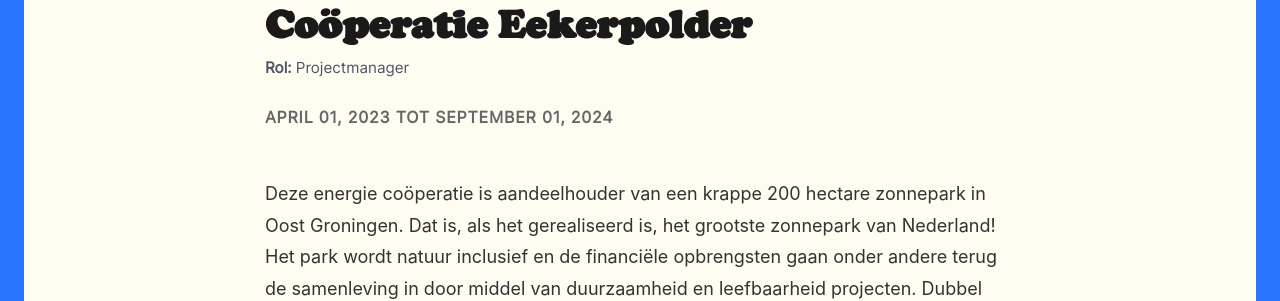
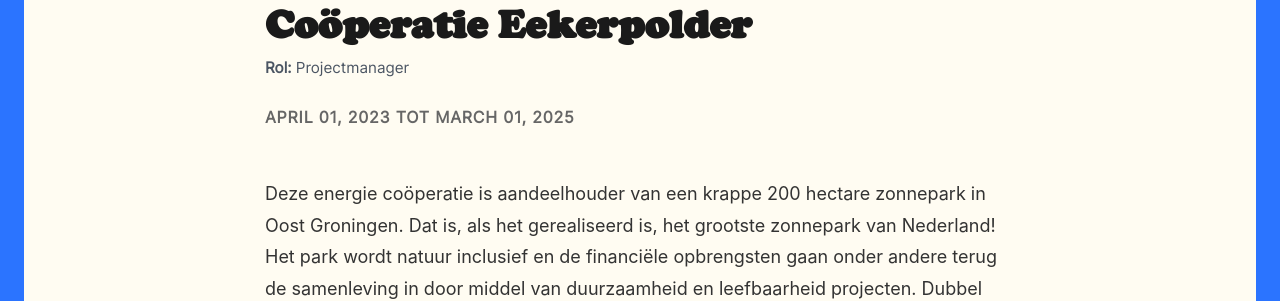
Before and after one commit to TheRealEdd/BreunisUrbanSolutions, a Jekyll site: the page built from _projects/2026-07-13-cooperatie-eekerpolder.md, in a window 1280 px wide and 900 px high, scrolled down 335 px. Shown: the part 153-454 px from the top of the window. Built offline with Jekyll 4.4.1, drawn with Linux system fonts in a browser that asks for light colours.

Commit message:
Update _projects/2026-07-13-cooperatie-eekerpolder.md (via Pages CMS)

```diff
--- a/_projects/2026-07-13-cooperatie-eekerpolder.md
+++ b/_projects/2026-07-13-cooperatie-eekerpolder.md
@@ -3,7 +3,7 @@ company: Coöperatie Eekerpolder
 logo: /media/blog/Logo-Eekerpolder.svg
 role: Projectmanager
 from-date: 2023-04-01
-to-date: 2024-09-01
+to-date: 2025-03-01
 tags:
   - Water
   - Energie en Mobiliteit
```
